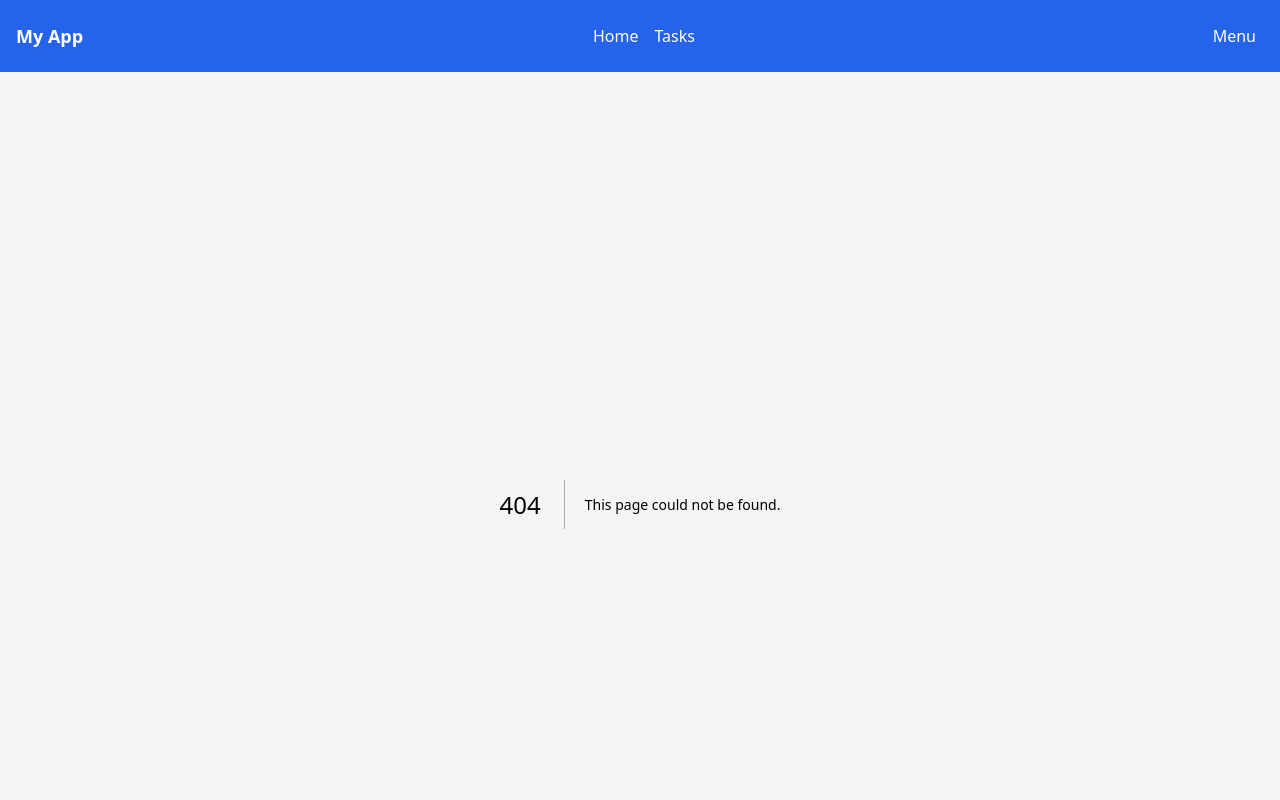
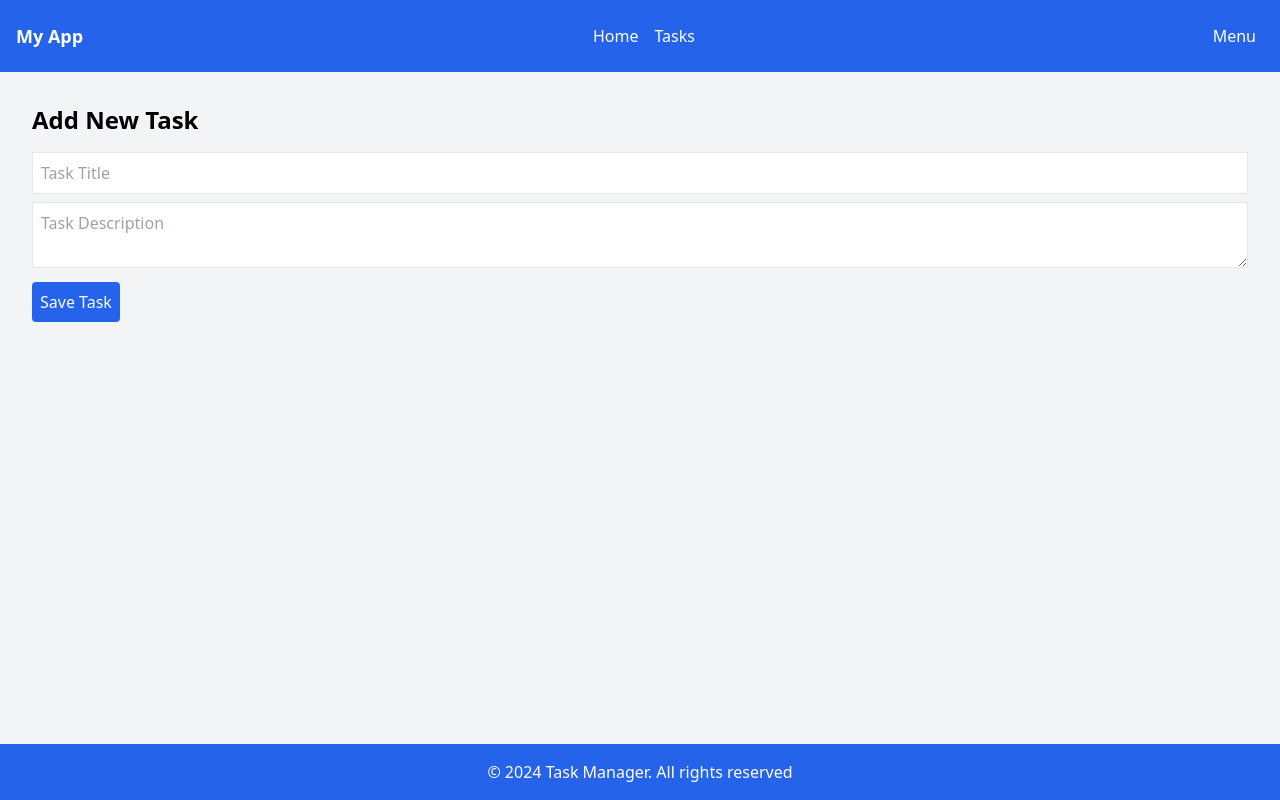
Before and after one commit to kn1ghtm0nster/task-manager, a Next.js app in the folder client/: page /tasks/new in a window 1280 px wide. Before the commit this address had no page. Shown: the top 800 px of the page. Built offline with nearby package versions, Linux system fonts and the light colour scheme.

Commit message:
add task components

```diff
--- /dev/null
+++ b/client/src/app/tasks/[id]/page.tsx
@@ -0,0 +1,42 @@
+"use client";
+import React, { useEffect, useState } from "react";
+import { useRouter, useParams } from "next/navigation";
+
+import { Task, TaskDetailProps } from "../../interfaces/Task.interface";
+
+const TaskDetail: React.FC<TaskDetailProps> = () => {
+  const router = useRouter();
+  const params = useParams();
+  const [task, setTask] = useState<Task | null>(null);
+
+  useEffect(() => {
+    const tasks: Task[] = JSON.parse(localStorage.getItem("tasks") || "[]");
+    const currentTask = tasks.find((task) => task.id === params.id) || null;
+    setTask(currentTask);
+  }, [params.id]);
+
+  const handleDelete = () => {
+    const tasks: Task[] = JSON.parse(
+      localStorage.getItem("tasks") || "[]"
+    ).filter((task: Task) => task.id !== params.id);
+    localStorage.setItem("tasks", JSON.stringify(tasks));
+    router.push("/tasks");
+  };
+
+  if (!task) return <p>Loading...</p>;
+
+  return (
+    <div>
+      <h2 className="text-2xl font-bold mb-4">{task.title}</h2>
+      <p>{task.description}</p>
+      <button
+        onClick={handleDelete}
+        className="mt-4 bg-red-600 text-white p-2 rounded"
+      >
+        Delete Task
+      </button>
+    </div>
+  );
+};
+
+export default TaskDetail;
--- /dev/null
+++ b/client/src/app/tasks/new/page.tsx
@@ -0,0 +1,75 @@
+"use client";
+import React, { useState } from "react";
+import { useRouter } from "next/navigation";
+
+import { Task } from "../../interfaces/Task.interface";
+
+const NewTask: React.FC = () => {
+  const router = useRouter();
+  const [title, setTitle] = useState<string>("");
+  const [description, setDescription] = useState<string>("");
+
+  const handleSave = async () => {
+    const newTask: Omit<Task, "id"> = {
+      title,
+      description,
+      status: "pending",
+      createdAt: new Date(),
+      updatedAt: new Date(),
+    };
+
+    try {
+      // Send new task to the API to save it
+      const response = await fetch("/api/tasks", {
+        method: "POST",
+        headers: {
+          "Content-Type": "application/json",
+        },
+        body: JSON.stringify(newTask),
+      });
+
+      if (response.ok) {
+        const savedTask: Task = await response.json();
+
+        // Update localStorage with the new task from the API
+        const tasks: Task[] = JSON.parse(localStorage.getItem("tasks") || "[]");
+        tasks.push(savedTask);
+        localStorage.setItem("tasks", JSON.stringify(tasks));
+
+        // Redirect to the tasks list page
+        router.push("/tasks");
+      } else {
+        console.error("Failed to save task");
+      }
+    } catch (error) {
+      console.error("API Error Details", error);
+    }
+  };
+
+  return (
+    <div>
+      <h2 className="text-2xl font-bold mb-4">Add New Task</h2>
+      <input
+        className="border p-2 w-full mb-2"
+        type="text"
+        placeholder="Task Title"
+        value={title}
+        onChange={(e) => setTitle(e.target.value)}
+      />
+      <textarea
+        className="border p-2 w-full mb-2"
+        placeholder="Task Description"
+        value={description}
+        onChange={(e) => setDescription(e.target.value)}
+      />
+      <button
+        onClick={handleSave}
+        className="bg-blue-600 text-white p-2 rounded"
+      >
+        Save Task
+      </button>
+    </div>
+  );
+};
+
+export default NewTask;
--- /dev/null
+++ b/client/src/app/tasks/page.tsx
@@ -0,0 +1,61 @@
+"use client";
+import React, { useEffect, useState } from "react";
+import Link from "next/link";
+import { Task } from "../interfaces/Task.interface";
+
+const TaskList: React.FC = () => {
+  const [tasks, setTasks] = useState<Task[]>([]);
+
+  // Utility function to safely get tasks from localStorage
+  const getSavedTasks = (): Task[] => {
+    const savedTasksString = localStorage.getItem("tasks");
+    return savedTasksString ? JSON.parse(savedTasksString) : [];
+  };
+
+  useEffect(() => {
+    const savedTasks = getSavedTasks();
+    setTasks(savedTasks);
+
+    // Sync each task in localStorage to the API
+    savedTasks.forEach(async (task) => {
+      try {
+        const response = await fetch("/api/tasks", {
+          method: "POST",
+          headers: {
+            "Content-Type": "application/json",
+          },
+          body: JSON.stringify(task),
+        });
+
+        if (!response.ok) {
+          console.error(`Failed to sync task with id: ${task.id}`);
+        }
+      } catch (error) {
+        console.error("Error syncing task:", error);
+      }
+    });
+  }, []);
+
+  return (
+    <div>
+      <h2 className="text-2xl font-bold mb-4">Your Tasks</h2>
+      <ul>
+        {tasks.map((task: Task) => (
+          <li key={task.id} className="mb-2">
+            <Link
+              href={`/tasks/${task.id}`}
+              className="text-blue-600 hover:underline"
+            >
+              {task.title}
+            </Link>
+          </li>
+        ))}
+      </ul>
+      <Link href="/tasks/new" className="text-green-600 hover:underline">
+        + Add New Task
+      </Link>
+    </div>
+  );
+};
+
+export default TaskList;
```
